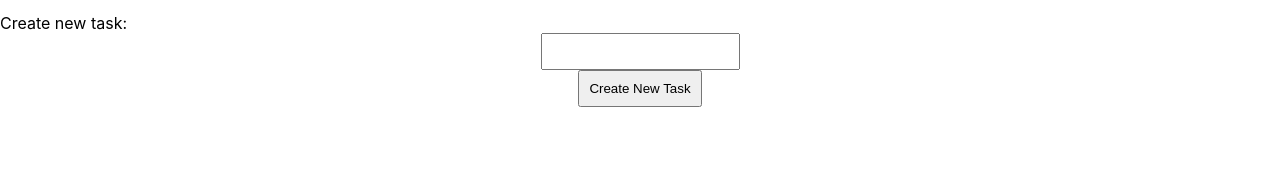
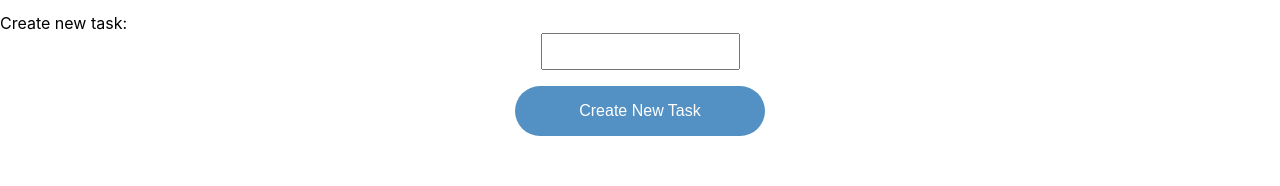
Before and after one commit to joaquimbarreto/task-manager, a React (Create React App) app in the folder client/: page /user/tasks in a window 1280 px wide. Shown: the part 342-528 px from the top of the page. Built offline with nearby package versions, Linux system fonts and the light colour scheme; no server answers.

Commit message:
tasks css not in dev

```diff
--- a/client/src/App.css
+++ b/client/src/App.css
@@ -157,3 +157,32 @@ input#register-submit {
 input#register-submit:hover {
   background-color: aliceblue;
 }
+
+/* tasks component */
+
+input#submit-new-task {
+  margin-top: 16px;
+  padding: 16px;
+  width: 250px;
+  font-size: 16px;
+  background-color: rgb(83, 145, 196);
+  border: none;
+  text-align: center;
+  text-decoration: none;
+  border-radius: 50px;
+  color: white;
+  outline: none;
+  cursor: pointer;
+}
+
+ul {
+  list-style-type: none;
+}
+
+.tasks-list {
+  width: 50vw;
+}
+
+.task-entry {
+  justify-content: space-between;
+}
--- a/client/src/components/Tasks.js
+++ b/client/src/components/Tasks.js
@@ -57,16 +57,22 @@ const Tasks = props => {
         <button onClick={props.logout}>Logout</button>
       </div>
       <h2>Tasks</h2>
+      <div className="tasks-list">
         <ul>
           {tasks.map(task => {
             return (
+              <div className="task-entry">
                 <li key={task._id}>
-              {task.description}
+                  <div className="task-description">{task.description}</div>
+                  <div className="task-buttons">
                     <button onClick={() => deleteTask(task._id)}>Delete</button>
+                  </div>
                 </li>
+              </div>
             );
           })}
         </ul>
+      </div>
       <div className="tasks-form">
         <form>
           <div className="form-new-task">
@@ -82,6 +88,7 @@ const Tasks = props => {
           <div className="form-new-task">
             <input
               type="submit"
+              id="submit-new-task"
               onClick={handleNewTaskSubmit}
               value="Create New Task"
             />
```
Lines whose indentation alone changed are shown as unchanged.
